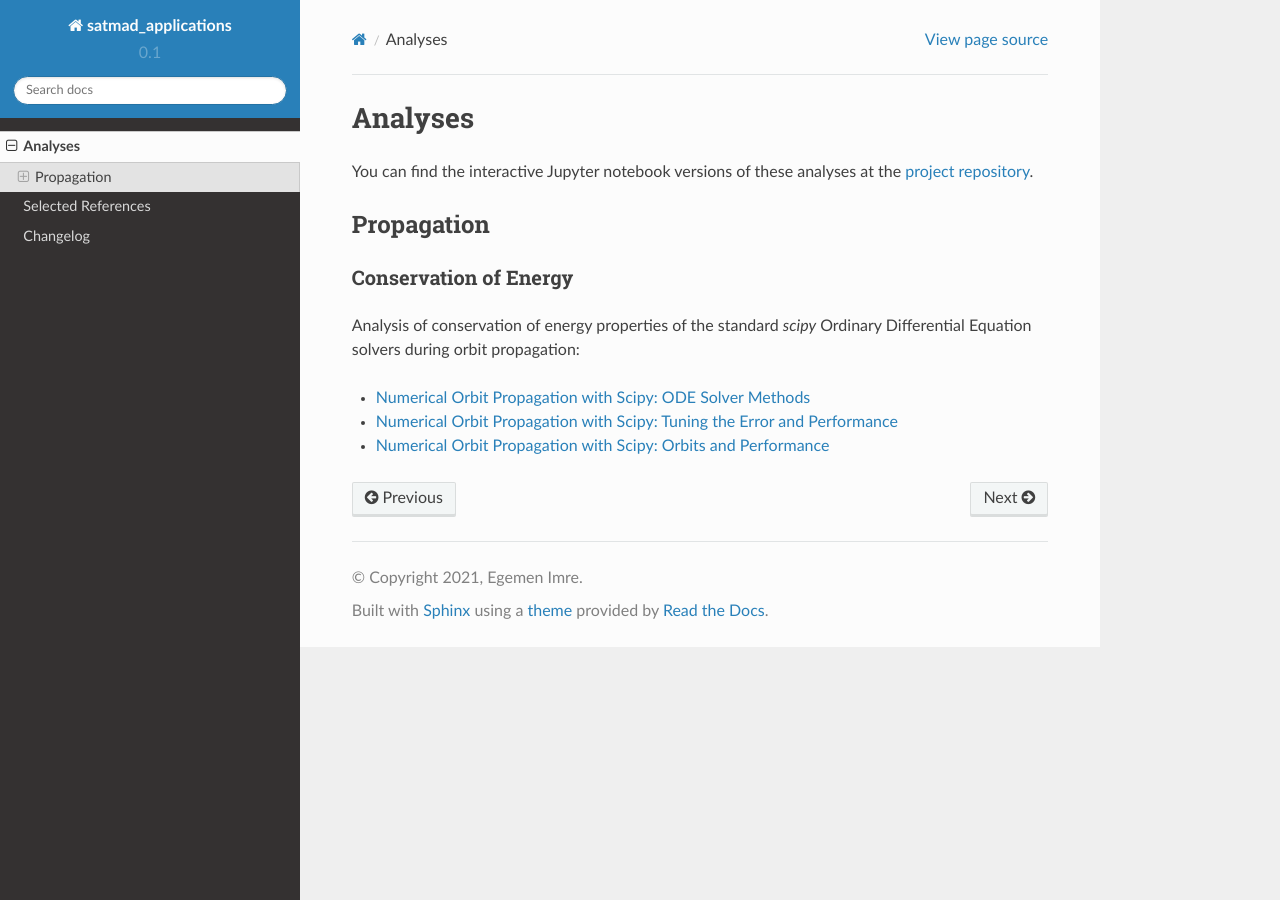
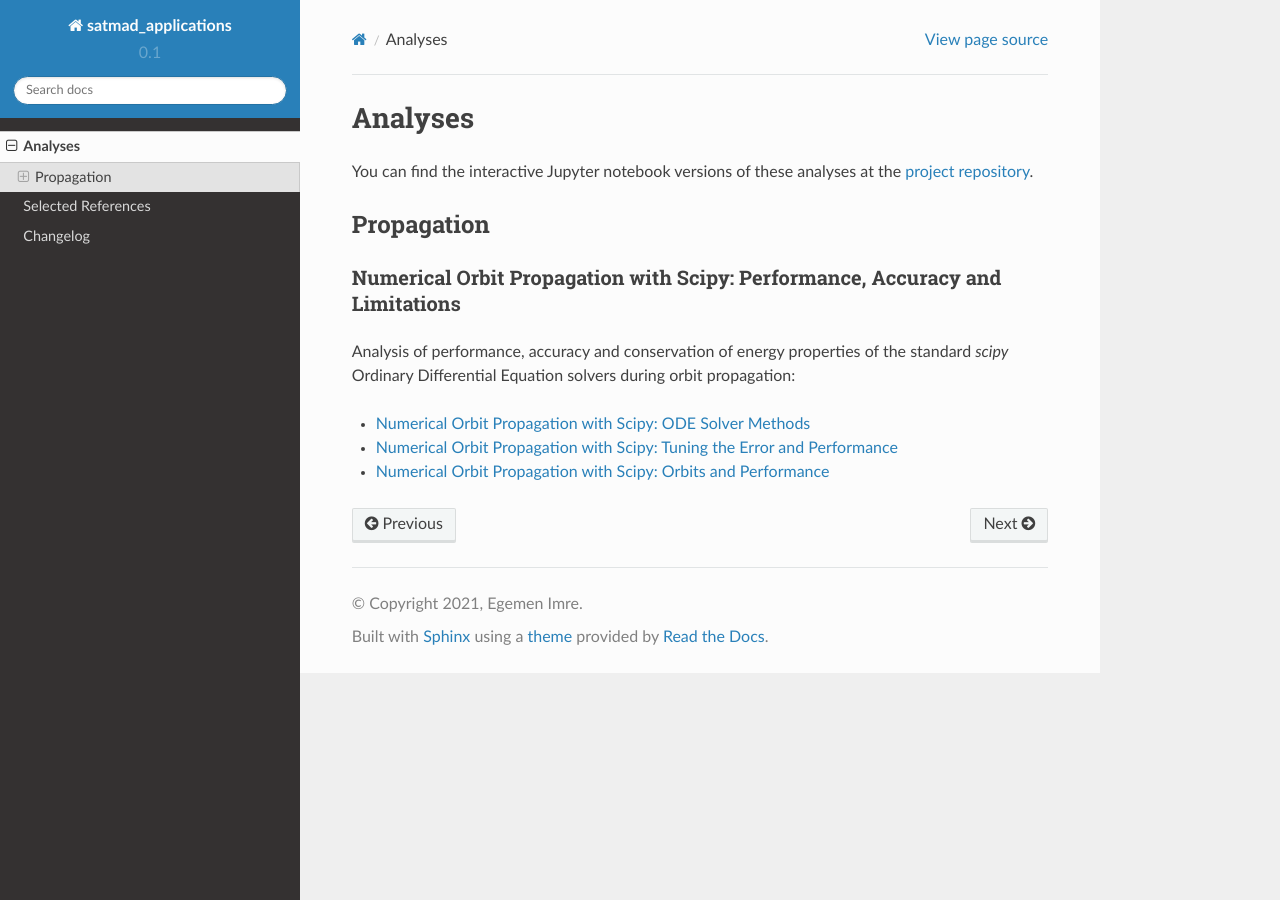
Before and after one commit to egemenimre/satmad_applications, a Sphinx documentation site: the page built from docs/analyses.rst, in a window 1280 px wide. Built offline with Sphinx 7.4.7 and the Read the Docs theme 2.0.0, drawn with Linux system fonts in a browser that asks for light colours.

Commit message:
Changed the analysis title of Numerical Prop with Scipy analyses

```diff
--- a/docs/analyses.rst
+++ b/docs/analyses.rst
@@ -8,11 +8,11 @@ You can find the interactive Jupyter notebook versions of these analyses at the
 Propagation
 --------------
 
-Conservation of Energy
-^^^^^^^^^^^^^^^^^^^^^^^^
+Numerical Orbit Propagation with Scipy: Performance, Accuracy and Limitations
+^^^^^^^^^^^^^^^^^^^^^^^^^^^^^^^^^^^^^^^^^^^^^^^^^^^^^^^^^^^^^^^^^^^^^^^^^^^^^^^
 
-Analysis of conservation of energy properties of the standard `scipy` Ordinary Differential Equation solvers
-during orbit propagation:
+Analysis of performance, accuracy and conservation of energy properties of the standard `scipy`
+Ordinary Differential Equation solvers during orbit propagation:
 
 .. toctree::
     :maxdepth: 1
```
